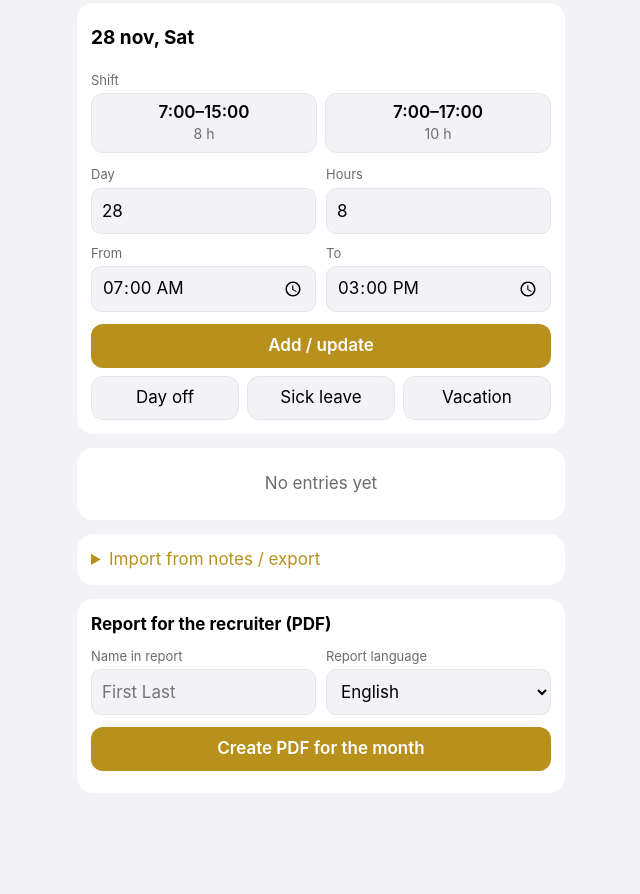
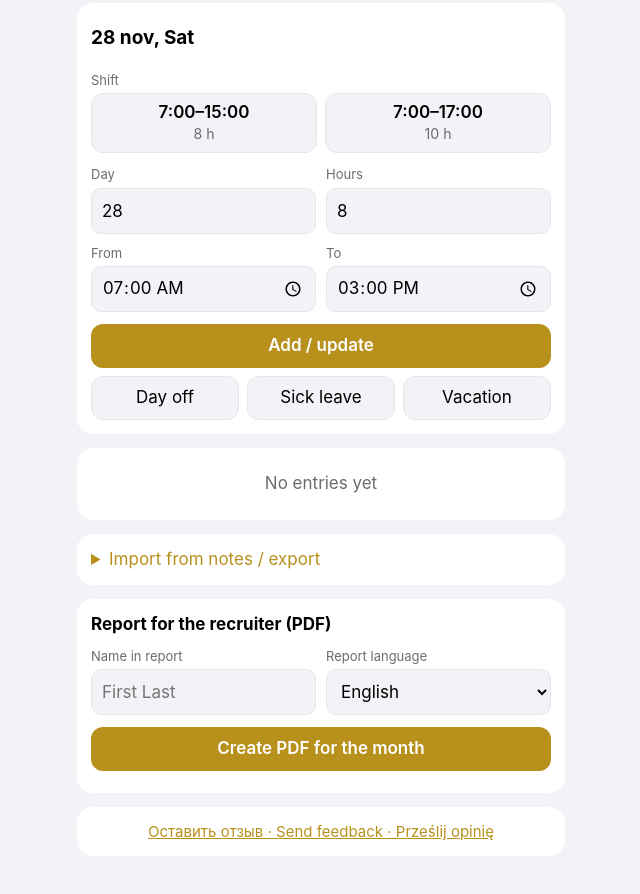
Before and after one commit to AlexBunx/work-hours-calculator, a plain HTML site: page index.html in a window 1280 px wide. Shown: the part 855-1749 px from the top of the page, without its empty margins (319-959 px from the left). Before the commit the page ends 1702 px from the top, so only its background shows below. Drawn offline with nearby package versions, Linux system fonts and the light colour scheme.

Commit message:
Add feedback form link to README and app
Co-Authored-By: Claude Sonnet 5.5 <noreply@anthropic.com>
Claude-Session: https://claude.ai/code/session_01HzwkrRWkMv5Aj8GqNUXTwW

```diff
--- a/index.html
+++ b/index.html
@@ -122,6 +122,8 @@ details summary{cursor:pointer;color:var(--ac)}
   <button class="p" id="pdf" style="width:100%" data-i="rep_btn"></button>
   <div id="pdfmsg" style="color:var(--mut);font-size:14px;margin-top:8px"></div>
 </div>
+
+<div class="card" style="text-align:center;font-size:15px"><a href="https://docs.google.com/forms/d/1Gj6ygWJpcP4gnkHsxLc1PN89EI7HhvFjWBZrczryxfQ/viewform" target="_blank" rel="noopener" style="color:var(--ac)">Оставить отзыв · Send feedback · Prześlij opinię</a></div>
 
 <script src="https://cdnjs.cloudflare.com/ajax/libs/jspdf/2.5.1/jspdf.umd.min.js"></script>
 <script>
```
Also changed, not shown: 1 other file.
